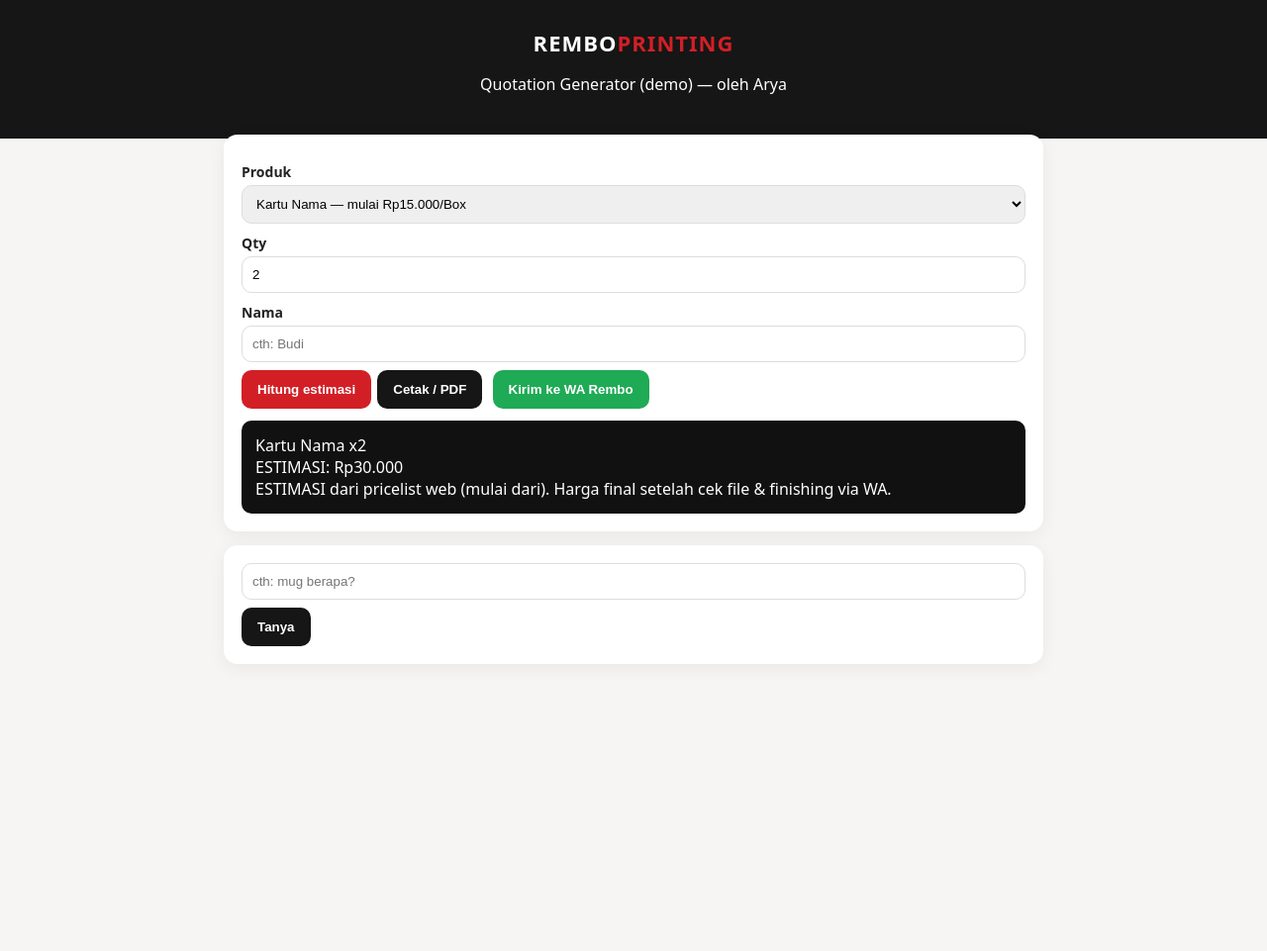
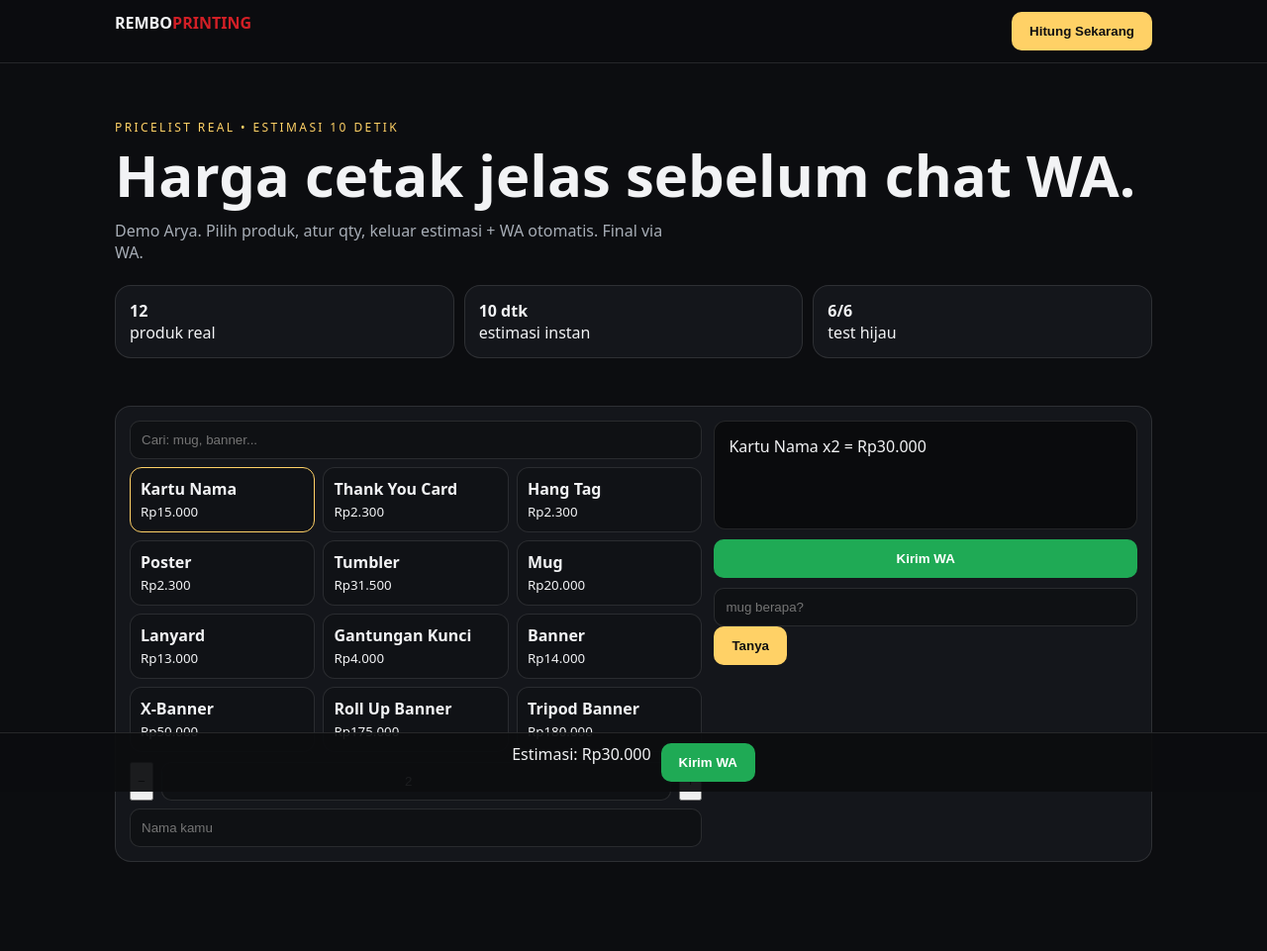
Before and after one commit to padit8035-glitch/p2-quotation-rembo, a plain HTML site: page index.html in a window 1280 px wide. Shown: the whole page at 99% size. Before the commit the page ends 800 px from the top, so only its background shows below. Drawn offline with Linux system fonts and the light colour scheme.

Commit message:
style(p2): KJO dark premium

```diff
--- a/index.html
+++ b/index.html
@@ -2,44 +2,63 @@
 <html lang="id">
 <head>
 <meta charset="utf-8"><meta name="viewport" content="width=device-width,initial-scale=1">
-<title>Rembo Quotation Generator — demo Arya</title>
+<title>Rembo Quotation — demo Arya</title>
 <style>
-:root{--brand:#d21f26;--dark:#161616;--bg:#f6f5f3;--card:#fff;--wa:#1faa55}
-*{box-sizing:border-box}body{margin:0;font-family:system-ui;background:var(--bg);color:#222}
-header{background:var(--dark);color:#fff;padding:28px 16px;text-align:center}
-header .logo{font-weight:800;letter-spacing:1px;font-size:22px}
-header .logo span{color:var(--brand)}
-.wrap{max-width:860px;margin:-18px auto 40px;padding:0 16px}
-.card{background:var(--card);border-radius:14px;padding:18px;margin:14px 0;box-shadow:0 4px 18px rgba(0,0,0,.06)}
-label{display:block;margin:10px 0 4px;font-weight:600;font-size:14px}
-select,input{width:100%;padding:10px;border:1px solid #ddd;border-radius:10px}
-.btn{border:0;border-radius:10px;padding:12px 16px;font-weight:700;cursor:pointer;margin:8px 6px 0 0}
-.btn-brand{background:var(--brand);color:#fff}.btn-dark{background:var(--dark);color:#fff}.btn-wa{background:var(--wa);color:#fff}
-#out{white-space:pre-line;background:#111;color:#fff;padding:14px;border-radius:10px;margin-top:12px}
-.small{color:#777;font-size:13px}
+:root{--bg:#0c0d10;--panel:#14161b;--line:#ffffff1c;--txt:#f2f3f5;--mut:#a7adb6;--gold:#ffd166;--brand:#d21f26;--wa:#1faa55}
+*{box-sizing:border-box}body{margin:0;background:var(--bg);color:var(--txt);font-family:system-ui}
+.nav{position:sticky;top:0;background:#0c0d10ee;border-bottom:1px solid var(--line)}
+.nav .in{max-width:1080px;margin:0 auto;padding:12px 16px;display:flex;justify-content:space-between}
+.logo{font-weight:800}.logo span{color:var(--brand)}
+.btn{border:0;border-radius:10px;padding:12px 18px;font-weight:800;cursor:pointer}
+.b-gold{background:var(--gold);color:#111}.b-wa{background:var(--wa);color:#fff}.b-ghost{background:transparent;color:var(--txt);border:1px solid var(--line)}
+.hero{max-width:1080px;margin:0 auto;padding:56px 16px 30px}
+.hero h1{font-size:clamp(30px,5vw,58px);line-height:1.02;margin:10px 0}
+.hero p{color:var(--mut);max-width:62ch}
+.stats{display:grid;grid-template-columns:repeat(3,1fr);gap:10px;margin-top:22px}
+@media(max-width:700px){.stats{grid-template-columns:1fr}}
+.stat{background:var(--panel);border:1px solid var(--line);border-radius:16px;padding:14px}
+.wrap{max-width:1080px;margin:0 auto;padding:0 16px 90px}
+.term{background:var(--panel);border:1px solid var(--line);border-radius:16px;margin-top:18px}
+.grid{display:grid;grid-template-columns:1.15fr .85fr;gap:12px;padding:14px}
+@media(max-width:860px){.grid{grid-template-columns:1fr}}
+input,select{width:100%;padding:11px;border-radius:10px;border:1px solid var(--line);background:#0f1114;color:var(--txt)}
+.prod{display:grid;grid-template-columns:repeat(3,1fr);gap:8px}
+@media(max-width:560px){.prod{grid-template-columns:repeat(2,1fr)}}
+.p{border:1px solid var(--line);border-radius:12px;padding:10px;cursor:pointer;background:#101216}
+.p.sel{border-color:var(--gold)}
+#out{background:#0a0b0d;border:1px solid var(--line);border-radius:12px;padding:14px;min-height:110px}
+.sticky{position:fixed;left:0;right:0;bottom:0;background:#0c0d10ee;border-top:1px solid var(--line);padding:10px;display:flex;gap:10px;justify-content:center}
+#toast{position:fixed;left:50%;bottom:76px;transform:translateX(-50%);background:#fff;color:#111;padding:10px 16px;border-radius:999px;opacity:0;transition:.25s;font-weight:700}
+#toast.show{opacity:1}
 </style>
 </head>
 <body>
-<header><div class="logo">REMBO<span>PRINTING</span></div><p>Quotation Generator (demo) — oleh Arya</p></header>
-<div class="wrap">
-<div class="card"><label>Produk</label><select id="prod"></select>
-<label>Qty</label><input id="qty" type="number" value="2" min="1">
-<label>Nama</label><input id="nama" placeholder="cth: Budi">
-<button class="btn btn-brand" onclick="hitung()">Hitung estimasi</button><button class="btn btn-dark" onclick="cetak()">Cetak / PDF</button>
-<a id="wa" href="#" target="_blank"><button class="btn btn-wa">Kirim ke WA Rembo</button></a>
-<div id="out">Pilih produk lalu Hitung.</div></div>
-<div class="card"><input id="q" placeholder="cth: mug berapa?"><button class="btn btn-dark" onclick="tanya()">Tanya</button><div id="chat"></div></div>
-</div>
+<div class="nav"><div class="in"><div class="logo">REMBO<span>PRINTING</span></div><a href="#hitung"><button class="btn b-gold">Hitung Sekarang</button></a></div></div>
+<div class="hero"><div style="color:var(--gold);font-size:12px;letter-spacing:.2em">PRICELIST REAL • ESTIMASI 10 DETIK</div>
+<h1>Harga cetak jelas sebelum chat WA.</h1>
+<p>Demo Arya. Pilih produk, atur qty, keluar estimasi + WA otomatis. Final via WA.</p>
+<div class="stats"><div class="stat"><b>12</b><br><span>produk real</span></div><div class="stat"><b>10 dtk</b><br><span>estimasi instan</span></div><div class="stat"><b>6/6</b><br><span>test hijau</span></div></div></div>
+<div class="wrap" id="hitung"><div class="term"><div class="grid">
+<div><input id="cari" placeholder="Cari: mug, banner..." style="margin-bottom:8px"><div id="plist" class="prod"></div>
+<div style="display:flex;gap:8px;margin-top:10px"><button onclick="step(-1)">−</button><input id="qty" type="number" value="2" style="text-align:center"><button onclick="step(1)">+</button></div>
+<input id="nama" placeholder="Nama kamu" style="margin-top:8px"></div>
+<div><div id="out">Pilih produk.</div><a id="wa" href="#" target="_blank"><button class="btn b-wa" style="width:100%;margin-top:10px">Kirim WA</button></a>
+<input id="q" placeholder="mug berapa?" style="margin-top:10px"><button class="btn b-gold" onclick="tanya()">Tanya</button><div id="chat"></div></div>
+</div></div></div>
+<div class="sticky"><span id="stotal">Estimasi: —</span><a id="wa2" href="#" target="_blank"><button class="btn b-wa">Kirim WA</button></a></div>
+<div id="toast"></div>
 <script src="./data.js"></script>
 <script src="./quote.js"></script>
 <script>
-const sel=document.getElementById('prod');
-window.PRODUCTS.forEach(p=>{const o=document.createElement('option');o.value=p.id;o.textContent=`${p.name} — mulai Rp${p.base.toLocaleString('id-ID')}/${p.unit}`;sel.appendChild(o);});
+let cur=null;const plist=document.getElementById('plist'),sel=document.createElement('select');sel.style.display='none';document.body.appendChild(sel);
+function render(f){plist.innerHTML='';sel.innerHTML='';window.PRODUCTS.filter(p=>!f||(p.name+' '+p.keywords.join(' ')).toLowerCase().includes(f.toLowerCase())).forEach((p,i)=>{const o=document.createElement('option');o.value=p.id;o.textContent=p.name;sel.appendChild(o);const d=document.createElement('div');d.className='p'+(cur===p.id||(!cur&&i===0)?' sel':'');d.innerHTML=`<b>${p.name}</b><br><small>Rp${p.base.toLocaleString('id-ID')}</small>`;d.onclick=()=>{cur=p.id;sel.value=p.id;render(document.getElementById('cari').value);hitung(false);};plist.appendChild(d);});if(!cur&&sel.options[0])cur=sel.options[0].value;sel.value=cur;}
 function rp(n){return "Rp"+n.toLocaleString("id-ID");}
-function hitung(){const r=window.calcQuote({productId:sel.value,qty:document.getElementById('qty').value});const nama=document.getElementById('nama').value;const el=document.getElementById('out');if(!r.ok){el.textContent="GAGAL: "+r.message;}else{el.textContent=`${r.product} x${r.qty}\nESTIMASI: ${rp(r.total)}\n${r.note}`;}document.getElementById('wa').href=window.buildWA(r,nama);}
-function cetak(){window.print();}
-function tanya(){const q=document.getElementById('q').value;const a=window.answerRembo(q);document.getElementById('chat').innerHTML+=`<div><b>Kamu:</b> ${q}</div><div>${a}</div><hr>`;}
-hitung();
+function toast(t){const e=document.getElementById('toast');e.textContent=t;e.classList.add('show');clearTimeout(e._h);e._h=setTimeout(()=>e.classList.remove('show'),1500);}
+function hitung(m){const r=window.calcQuote({productId:cur||sel.value,qty:document.getElementById('qty').value});const el=document.getElementById('out');if(!r.ok){el.textContent="GAGAL: "+r.message;}else{el.textContent=`${r.product} x${r.qty} = ${rp(r.total)}`;if(m)toast('Estimasi: '+rp(r.total));}const h=window.buildWA(r,document.getElementById('nama').value);document.getElementById('wa').href=h;document.getElementById('wa2').href=h;document.getElementById('stotal').textContent=r.ok?'Estimasi: '+rp(r.total):'Estimasi: —';}
+function step(d){const e=document.getElementById('qty');e.value=Math.max(1,(Number(e.value)||1)+d);hitung(false);}
+function tanya(){const q=document.getElementById('q').value;document.getElementById('chat').innerHTML+=`<div>Kamu: ${q}</div><div>${window.answerRembo(q)}</div><hr>`;}
+document.getElementById('cari').oninput=e=>render(e.target.value);
+render('');hitung(false);
 </script>
 </body>
 </html>
```
